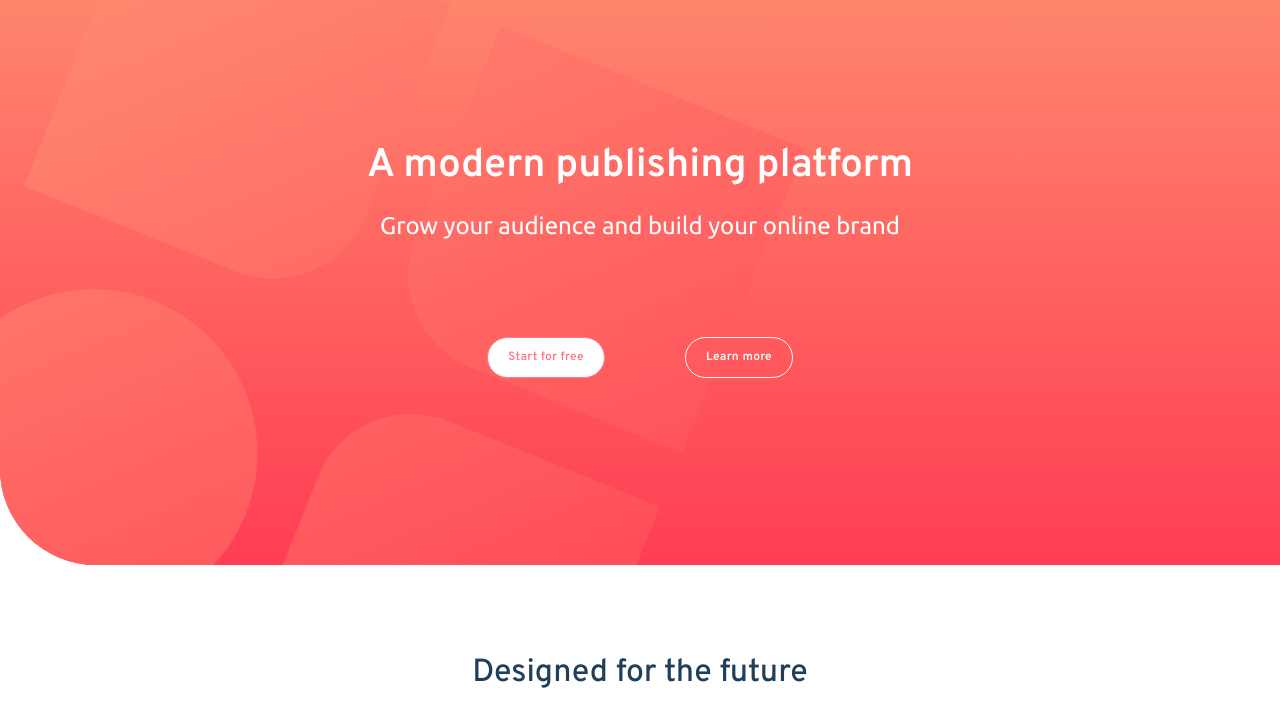
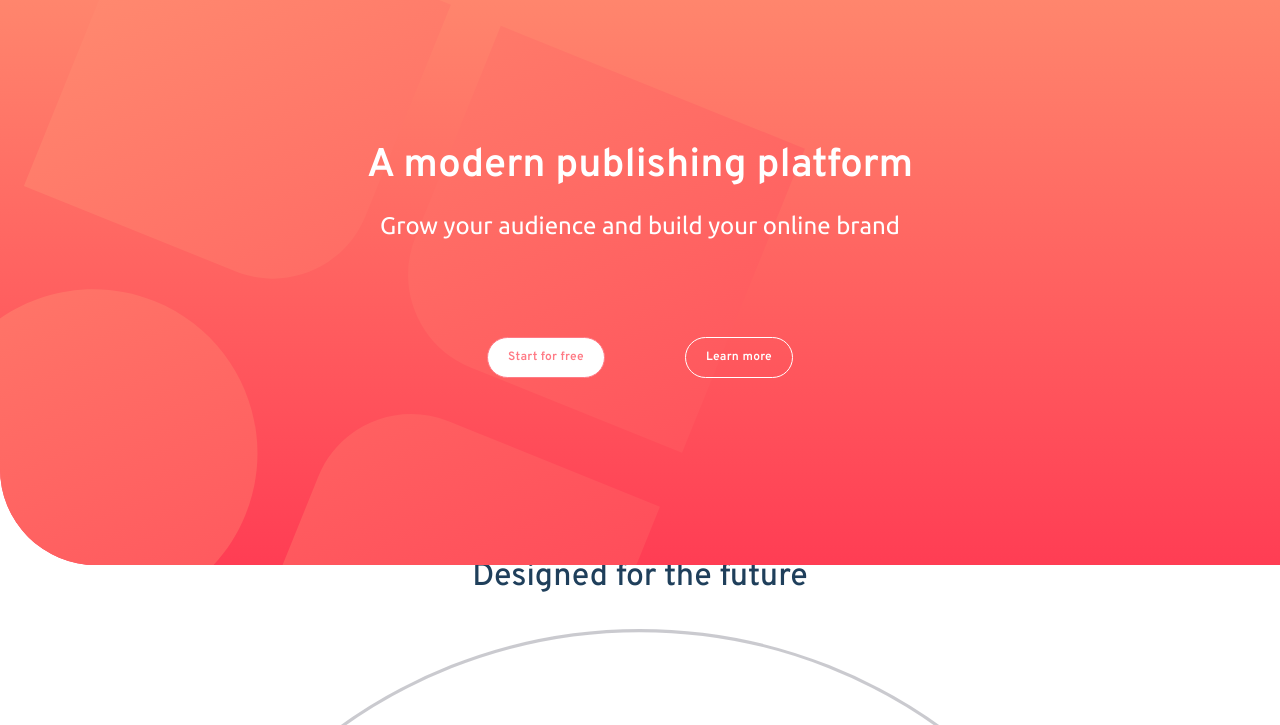
Before and after one commit to dareyOG/blogr-landing-page-main, a website: page public/index.html in a window 1280 px wide. Shown: the part 75-800 px from the top of the page. Drawn offline with Linux system fonts and the light colour scheme.

Commit message:
Update index.html

```diff
--- a/public/index.html
+++ b/public/index.html
@@ -8,7 +8,7 @@
     <title>Frontend Mentor | [Blogr]</title>
     <script defer src="script.js"></script>
   </head>
-  <body class="box-border flex flex-col flex-wrap gap-y-24 leading-6">
+  <body class="box-border flex flex-col flex-wrap leading-6">
     <!-- Header -->
 
     <header
```
